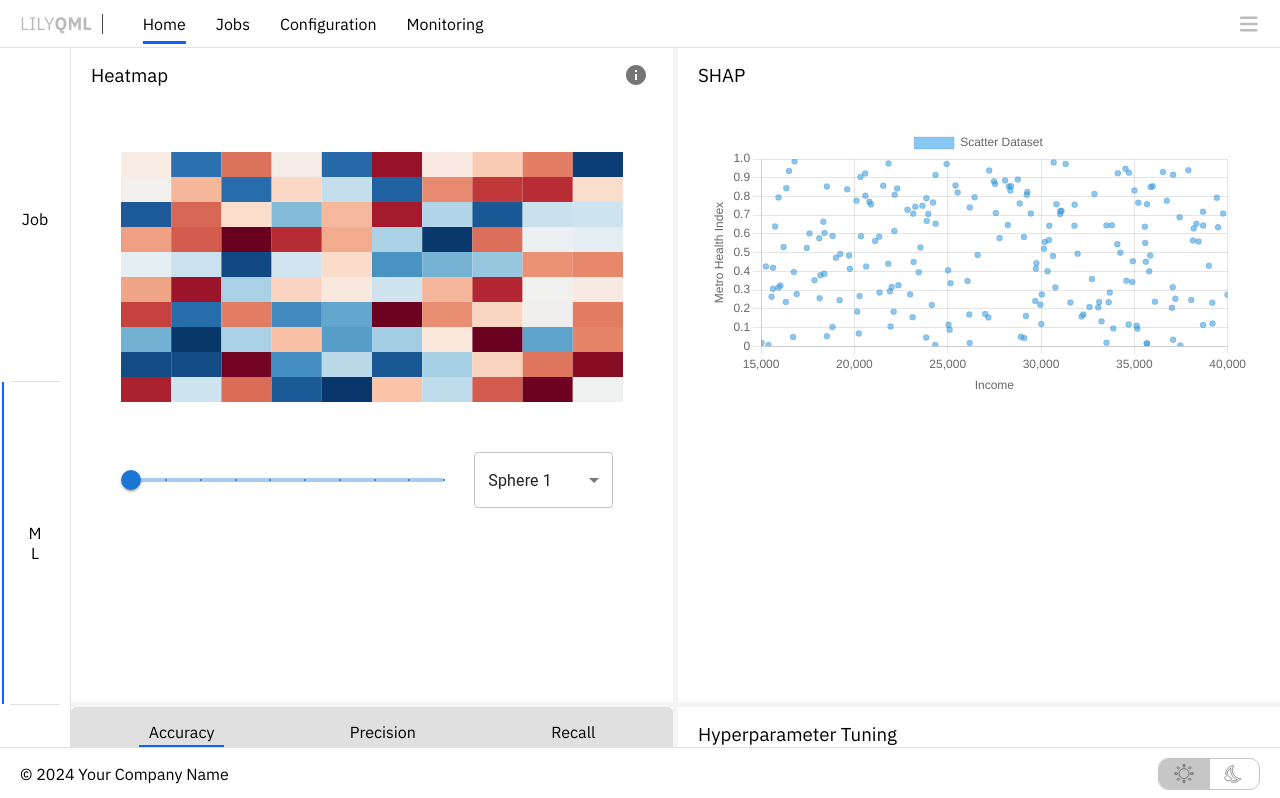
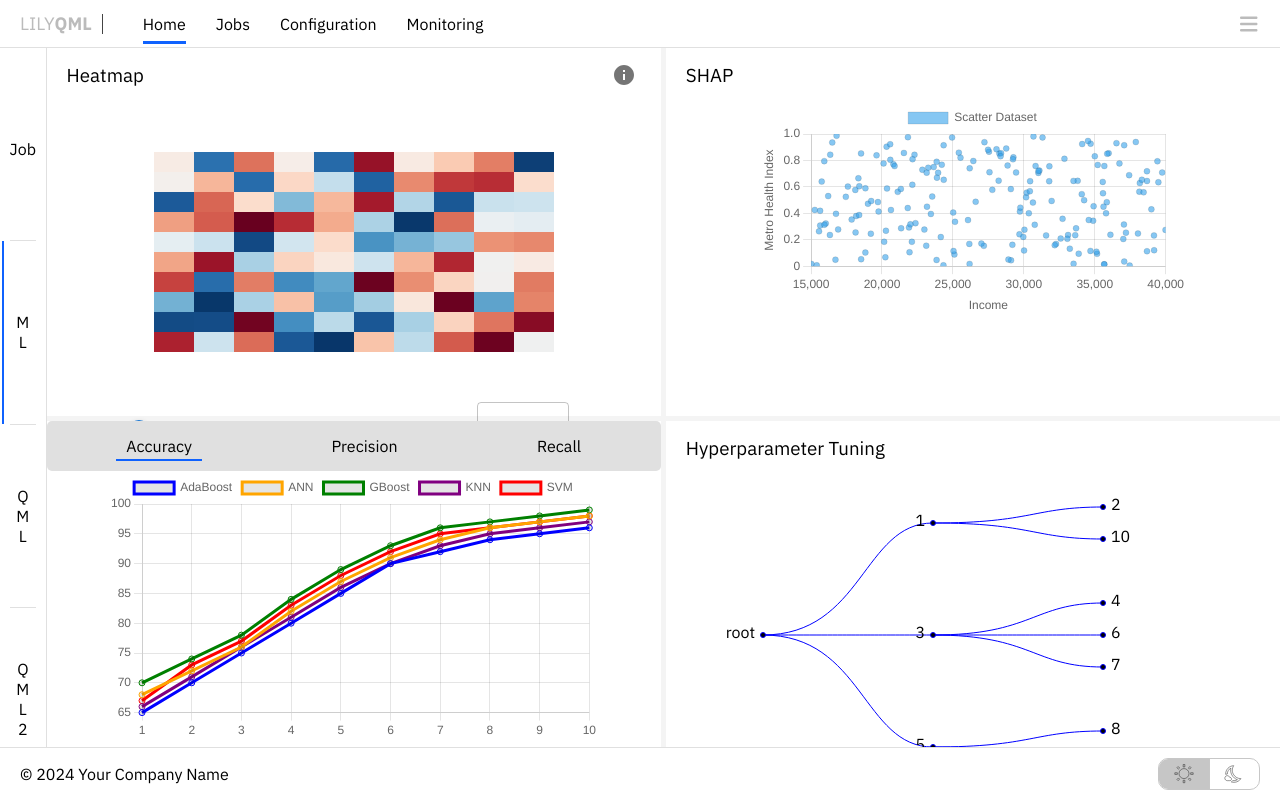
Before and after one commit to xleonplayz/LILYUI, a Next.js app: page /lab/monitoring in a window 1280 px wide. Shown: the top 798 px of the page. Built offline with nearby package versions, Linux system fonts and the light colour scheme.

Commit message:
scrollerIssueFix-Monitoring

```diff
--- a/app/lab/monitoring/dendogramm.tsx
+++ b/app/lab/monitoring/dendogramm.tsx
@@ -11,9 +11,9 @@ interface NodeData {
 const DendrogramContainer = styled.div`
   display: flex;
   justify-content: center; // Center horizontally
-  align-items: center; // Center vertically if needed
-  height: auto; // Adjust this as needed
-  margin:auto;
+  // align-items: center; // Center vertically if needed
+  height: 100% ; // Adjust this as needed
+  // margin:0% auto;
 `;
 
 const Dendrogram: React.FC = () => {
@@ -48,8 +48,8 @@ const Dendrogram: React.FC = () => {
       ],
     };
 
-    const width = 600; // Adjusted for visibility
-    const height = 600;
+    const width = 500; // Adjusted for visibility
+    const height = 320;
 
     const svg = d3.select(ref.current)
       .attr('width', width)
--- a/app/lab/monitoring/heatmap.tsx
+++ b/app/lab/monitoring/heatmap.tsx
@@ -6,10 +6,12 @@ import InfoIcon from '@mui/icons-material/Info';
 import * as d3 from 'd3';
 
 const HeatmapContainer = styled.div`
-  width: 100%;
+  width: 500px;
   margin: auto;
-  height: 350px;
-  position: relative;
+  justify-content:center;
+  align-item:center;
+  height: 300px;
+  // position: relative;
 `;
 
 const TitleContainer = styled.div`
@@ -22,8 +24,8 @@ const TitleContainer = styled.div`
 
 const ControlsContainer = styled.div`
   display: flex;
-  justify-content: center;
-  gap: 30px;
+  justify-content: space-evenly;
+  // gap: 30px;
   align-items: center;
 `;
 
@@ -34,7 +36,7 @@ const GridTitle = styled.h3<{ theme: string }>`
 `;
 
 const Select = styled(MuiSelect)<{ theme: string }>`
-  width: 23%;
+  width: 15%;
   color: ${({ theme }) => (theme === 'dark' ? '#fff' : '#000')};
 `;
 
@@ -130,7 +132,7 @@ export default function HeatmapComponent({ theme }: HeatmapComponentProps) {
           min={1}
           max={10}
           onChange={handleSliderChange}
-          style={{ width: '52%' }}
+          style={{ width: '40%' }}
         />
         <Select value={modelSphere} onChange={handleModelSphereChange} theme={theme}>
           <MenuItem value="Sphere 1">Sphere 1</MenuItem>
--- a/app/lab/monitoring/page.tsx
+++ b/app/lab/monitoring/page.tsx
@@ -14,7 +14,7 @@ import AccuracyPrecisionRecall from './accuracyPrecisionRecall';
 const Container = styled.div`
   display: flex;
   flex-direction: column;
-  min-height: 100vh;
+  height: 100vh;
   width: 100%;
   background-color: ${({ theme }) => (theme === 'dark' ? '#121619' : '#f4f4f4')};
   overflow-x: hidden;
@@ -37,7 +37,7 @@ const MainContent = styled.div`
 
 const Sidebar = styled.div`
   flex: 1;
-  max-width: ${({ isVisible }) => (isVisible ? '25%' : '0')}; /* Dynamic width based on visibility */
+  max-width: ${({ isVisible }) => (isVisible ? '20%' : '0')}; /* Dynamic width based on visibility */
   background-color: ${({ theme }) => (theme === 'dark' ? '#21272a' : '#f4f4f4')};
   color: ${({ theme }) => (theme === 'dark' ? '#fff' : '#000')};
   flex-direction: column;
@@ -54,7 +54,7 @@ const Divider = styled.div`
 const ThinSidebar = styled.div`
   display: flex;
   flex-direction: column;
-  width: 50px; /* Fixed width for the thin sidebar */
+  width:2%; /* Fixed width for the thin sidebar */
   background-color: ${({ theme }) => (theme === 'dark' ? '#21272a' : '#fff')};
   justify-content: space-between;
   padding: 10px;
@@ -92,16 +92,19 @@ const ActiveIndicator = styled.div`
 const GridContainer = styled.div`
   display: grid;
   grid-template-columns: 1fr 1fr;
-  grid-template-rows: 1fr 1fr;
-  height: 100%;
+  grid-template-rows: repeat(2, 49%);
   gap: 5px;
+  height: auto; /* Remove fixed height */
   width: 100%;
+  overflow: hidden; /* Ensure no overflow */
 `;
 
 const GridItem = styled.div`
   background-color: ${({ theme }) => (theme === 'dark' ? '#21272a' : '#fff')};
   position: relative;
+  height: 100%; /* Each item occupies full height of its row */
 `;
+
 
 const FullHeightGridItem = styled(GridItem)`
   grid-row: span 2;
--- a/app/lab/monitoring/scatter.tsx
+++ b/app/lab/monitoring/scatter.tsx
@@ -7,10 +7,10 @@ import styled from 'styled-components';
 ChartJS.register(LinearScale, PointElement, LineElement, Title, Tooltip, Legend);
 
 const ScatterPlotContainer = styled.div`
-  width: 90%;
-  height: 350px;
-  margin: 5% auto;
+   width: 70%;
+  margin: auto;
   align-item:center;
+  height: 300px;
 `;
 
 interface ScatProps {
--- a/app/lab/monitoring/style.css
+++ b/app/lab/monitoring/style.css
@@ -5,6 +5,6 @@
     border-radius: 8px;
     /* box-shadow: 0 4px 6px rgba(0, 0, 0, 0.1); */
     width: 80%;
-    height: 50vh;
-    margin: 12% auto;
+    height: 73%;
+    margin:5% auto;
 }
```
